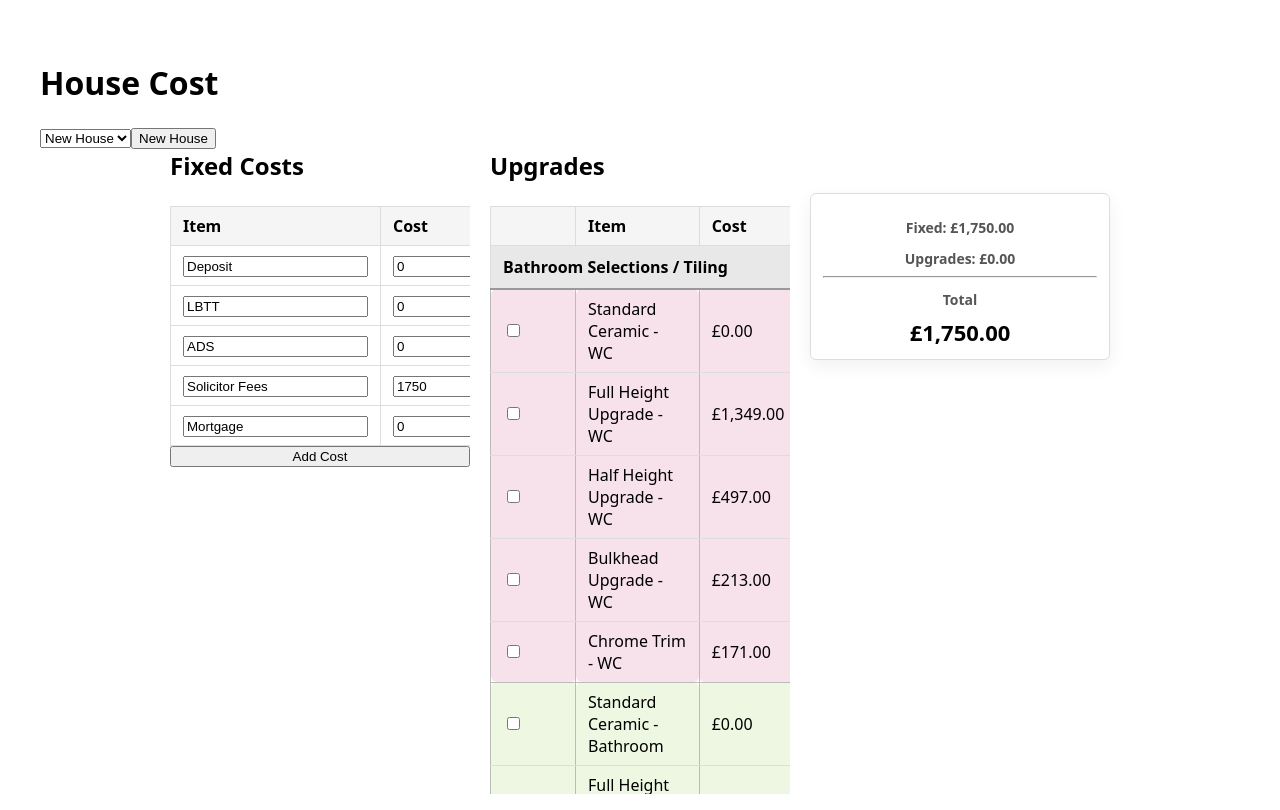
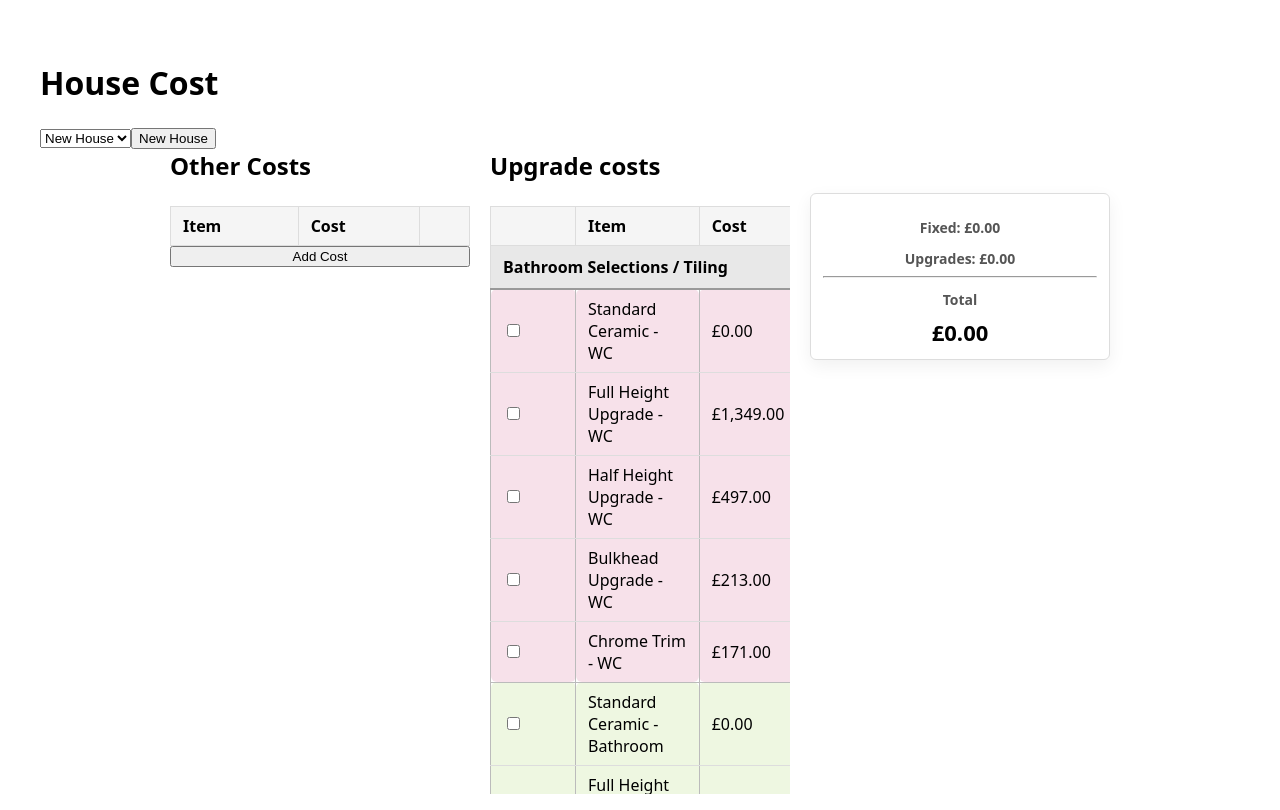
Before and after one commit to bryalicious/house-cost-calculator, a React (Vite) app: page / in a window 1280 px wide. Built offline with nearby package versions, Linux system fonts and the light colour scheme.

Commit message:
Remove flooring groups

```diff
--- a/src/App.jsx
+++ b/src/App.jsx
@@ -105,7 +105,7 @@ export default function App() {
       </div>
       <div className="content">
         <div className="table-column">
-          <h2>Fixed Costs</h2>
+          <h2>Other Costs</h2>
           <FixedCostsTable
             items={fixedCosts}
             onChange={handleFixedChange}
@@ -114,7 +114,7 @@ export default function App() {
           />
         </div>
         <div className="table-column">
-          <h2>Upgrades</h2>
+          <h2>Upgrade costs</h2>
           <CostsTable
             items={upgradesData}
             selected={selected.a}
--- a/src/fixedCosts.js
+++ b/src/fixedCosts.js
@@ -1,18 +1,3 @@
-const fixedCosts = [{
-    "item": "Deposit",
-    "price": 0,
-}, {
-    "item": "LBTT",
-    "price": 0,
-}, {
-    "item": "ADS",
-    "price": 0,
-},{
-    "item": "Solicitor Fees",
-    "price": 1750,
-},{
-    "item": "Mortgage",
-    "price": 0,
-}]
+const fixedCosts = []
 
 export default fixedCosts
--- a/src/upgradesData.js
+++ b/src/upgradesData.js
@@ -527,84 +527,72 @@ const items = [
     "price": 150,
     "category": "Flooring",
     "type": TYPES.RADIO,
-    "group": "Bathroom Flooring"
   },
   {
     "item": "Bronze Selection - Vinyl",
     "price": 1083,
     "category": "Flooring",
     "type": TYPES.RADIO,
-    "group": "Other Flooring"
   },
   {
     "item": "Bronze Selection - Carpets (1)",
     "price": 1889,
     "category": "Flooring",
     "type": TYPES.RADIO,
-    "group": "Other Flooring"
   },
   {
     "item": "Bronze Living Room Selection",
     "price": null,
     "category": "Flooring",
     "type": TYPES.RADIO,
-    "group": "Living Room Flooring"
   },
   {
     "item": "Silver Selection - LVT (Bathrooms)",
     "price": 483,
     "category": "Flooring",
     "type": TYPES.RADIO,
-    "group": "Bathroom Flooring"
   },
   {
     "item": "Silver Selection - LVT",
     "price": 2593,
     "category": "Flooring",
     "type": TYPES.RADIO,
-    "group": "Other Flooring"
   },
   {
     "item": "Silver Selection - Carpets (1)",
     "price": 2218,
     "category": "Flooring",
     "type": TYPES.RADIO,
-    "group": "Other Flooring"
   },
   {
     "item": "Silver Selection - LVT Upgrade to Living Room",
     "price": 977,
     "category": "Flooring",
     "type": TYPES.RADIO,
-    "group": "Living Room Flooring"
   },
   {
     "item": "Gold Selection - LVT (Bathrooms)",
     "price": 647,
     "category": "Flooring",
     "type": TYPES.RADIO,
-    "group": "Bathroom Flooring"
   },
   {
     "item": "Gold Selection - LVT",
     "price": 3571,
     "category": "Flooring",
     "type": TYPES.RADIO,
-    "group": "Other Flooring"
   },
   {
     "item": "Gold Selection - Carpets (1)",
     "price": 2444,
     "category": "Flooring",
     "type": TYPES.RADIO,
-    "group": "Other Flooring"
   },
   {
     "item": "Gold Selection - LVT Upgrade to Living Room",
     "price": 1352,
     "category": "Flooring",
     "type": TYPES.RADIO,
-    "group": "Living Room Flooring"
   },
   {
     "item": "Turf to Rear Gardens",
```
